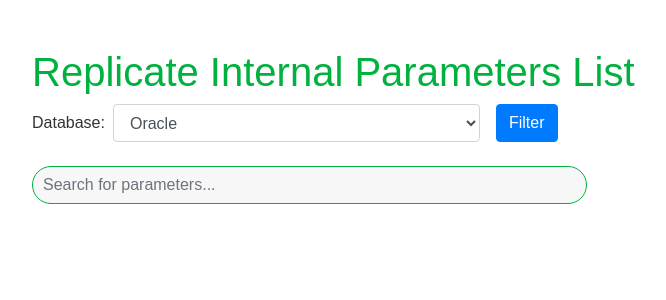
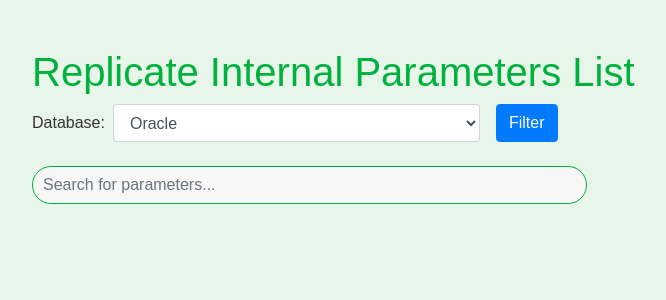
Before and after one commit to yoniyamin/dbpropsV2, a Flask app: page / in a window 1280 px wide. Shown: the top 300 px of the page, without its empty margins (53-719 px from the left). Run offline with Flask 3, Linux system fonts and the light colour scheme; some libraries are stand-ins or nearby versions.

Commit message:
bgchange

```diff
--- a/static/styles.css
+++ b/static/styles.css
@@ -1,6 +1,7 @@
 body {
     font-family: Arial, sans-serif;
     color: #333;
+    background-color: #e8f5e9;
 }
 
 h1 {
```
